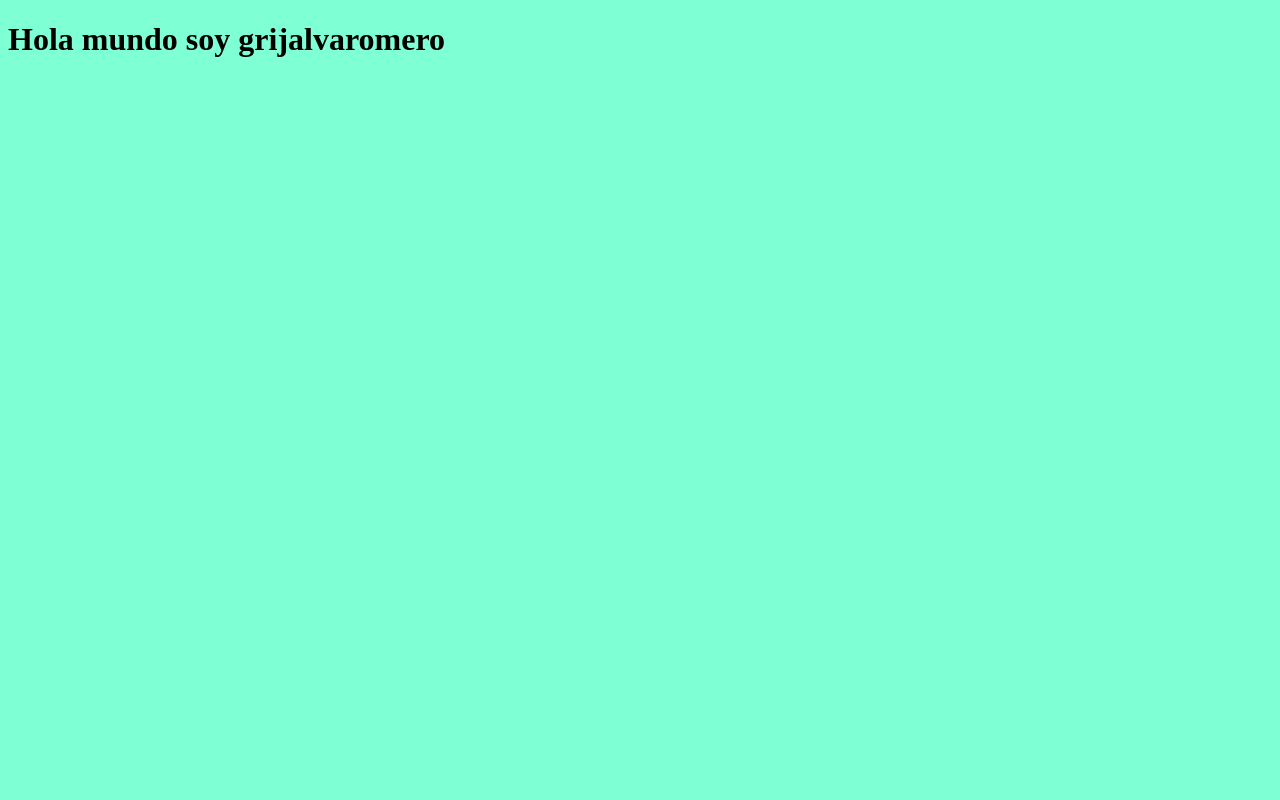
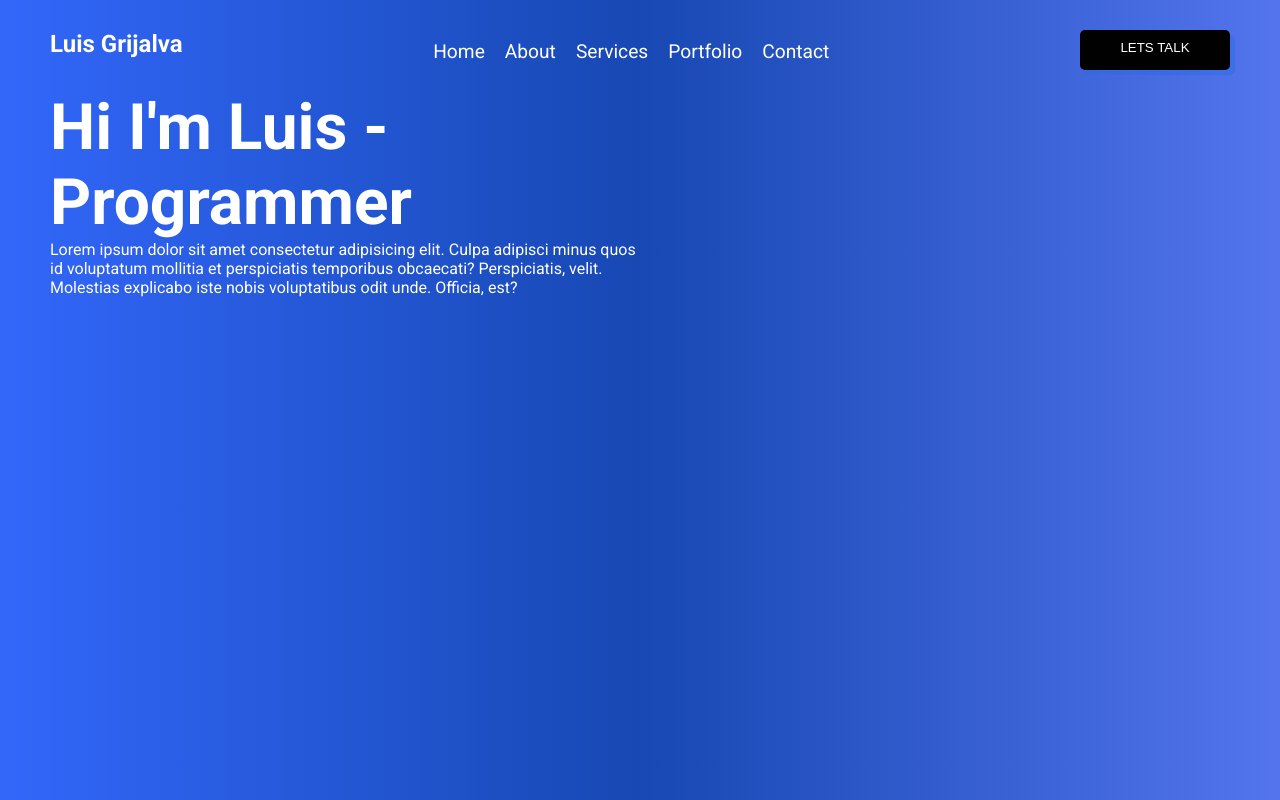
Before and after one commit to grijalvaitsncg/grijalvaitsncg.github.io, a plain HTML site: page index.html in a window 1280 px wide. Drawn offline with Linux system fonts and the light colour scheme.

Commit message:
portafolio

```diff
--- /dev/null
+++ b/css/styles.css
@@ -0,0 +1,61 @@
+*{
+    margin: 0px;
+    padding: 0px;
+}
+body{
+    font-family: "Roboto", sans-serif;
+}
+button{
+    border-radius: 5px;
+    height: 40px;
+    padding-top: 10px;
+    width: 150px;
+    padding-bottom: 20px;
+    border: none;
+    color: white;
+    background: #010102;
+    text-transform: uppercase;
+    box-shadow: 5px 5px rgba(38, 108, 228, 0.447);
+
+}
+section#home{
+    height: 100vh;
+    background: #3267fa;
+    background: linear-gradient(90deg,rgba(50, 103, 250, 1) 0%, rgba(23, 72, 179, 1) 50%, rgba(83, 116, 237, 1) 100%);
+    padding-left: 50px;
+    padding-right: 50px;
+
+}
+section#home header{
+    display: flex;
+    justify-content: space-between;
+    padding-top: 30px;
+}
+section#home header div h1{
+    color: white;
+}
+section#home header nav ul{
+    display: flex;
+    gap: 20px;
+    margin-top: 10px;
+}
+section#home header nav ul li{
+    list-style: none;
+}
+section#home header nav ul li a{
+    color: white;
+    text-decoration: none;
+    font-size: 1.2rem;
+}
+section#home #content{
+    display: flex;
+    color: white;
+}
+section#home #content div{
+    flex: 1;
+}
+section#home #content h2{
+    font-size: 4rem;
+    color:white;
+    margin-top: 20px;
+}
--- a/index.html
+++ b/index.html
@@ -4,8 +4,45 @@
     <meta charset="UTF-8">
     <meta name="viewport" content="width=device-width, initial-scale=1.0">
     <title>Document</title>
+    <link rel="stylesheet" href="/css/styles.css">
+    <link rel="preconnect" href="https://fonts.googleapis.com">
+    <link rel="preconnect" href="https://fonts.gstatic.com" crossorigin>
+    <link href="https://fonts.googleapis.com/css2?family=Roboto:ital,wght@0,100..900;1,100..900&display=swap" rel="stylesheet">
 </head>
-<body style="background-color: aquamarine;">
-    <h1>Hola mundo soy grijalvaromero</h1>
+<body>
+
+    <section id="home">
+        <header>
+            <div>
+                <h1>Luis Grijalva</h1>
+            </div>
+            <nav>
+                <ul>
+                    <li><a href="https//google.com">Home</a></li>
+                    <li><a href="#">About</a></li>
+                    <li><a href="#">Services</a></li>
+                    <li><a href="#">Portfolio</a></li>
+                    <li><a href="#">Contact</a></li>
+                </ul>
+            </nav>
+            <div>
+                <button>Lets Talk</button>
+            </div>
+        </header>
+        <div id="content">
+            <div>
+                <h2>
+                    Hi I'm Luis - Programmer
+                </h2>
+                <p>
+                    Lorem ipsum dolor sit amet consectetur adipisicing elit. Culpa adipisci minus quos id voluptatum mollitia et perspiciatis temporibus obcaecati? Perspiciatis, velit. Molestias explicabo iste nobis voluptatibus odit unde. Officia, est?
+                </p>
+            </div>
+            <div></div>
+        </div>
+
+    </section>
+
+
 </body>
 </html>
```
Also changed, not shown: so/index.html (deleted, +0 -11 lines).
